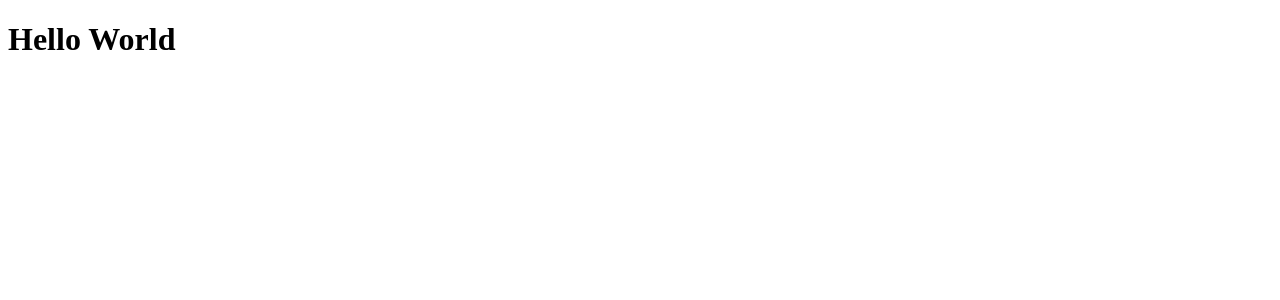
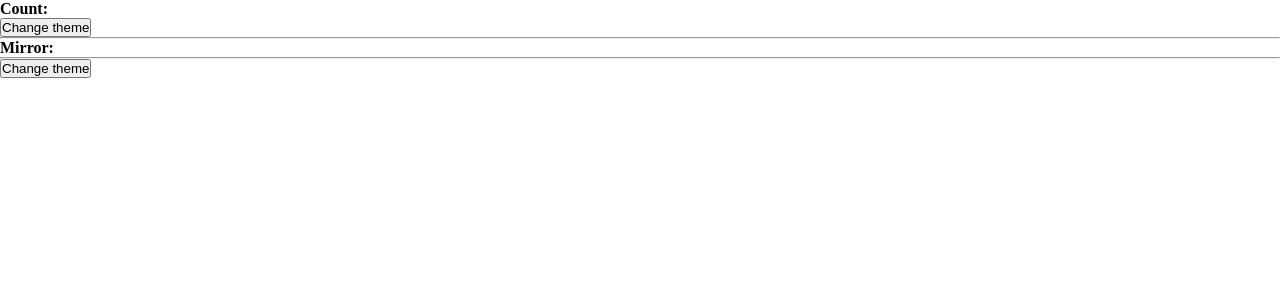
Before and after one commit to bprofiro/react-context-api, a React (Create React App) app in the folder web/: page / in a window 1280 px wide. Shown: the top 300 px of the page. Built offline with nearby package versions, Linux system fonts and the light colour scheme.

Commit message:
Add new global styles and components into page

```diff
--- a/web/src/App.tsx
+++ b/web/src/App.tsx
@@ -1,8 +1,18 @@
+import Container from "./components/Container";
+import Counter from "./components/Counter";
+import Mirror from "./components/Mirror";
+
+import './global.css'
+
 function App() {
   return (
-    <div>
-      <h1>Hello World</h1>
-    </div>
+    <Container>
+      <Counter />
+
+      <hr />
+
+      <Mirror />
+    </Container>
   );
 }
 
```
